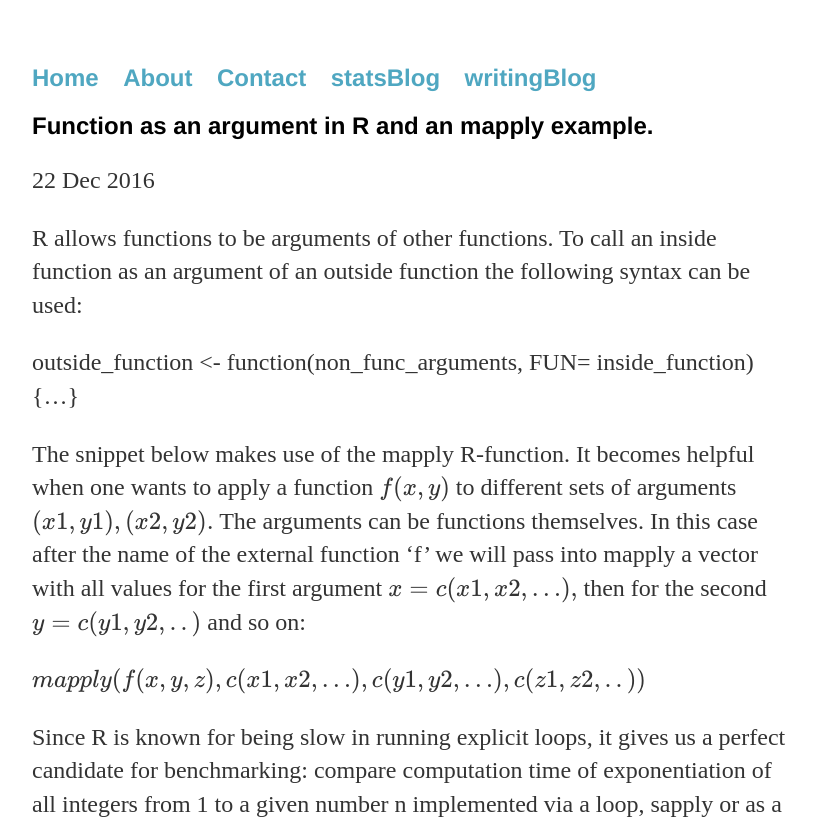
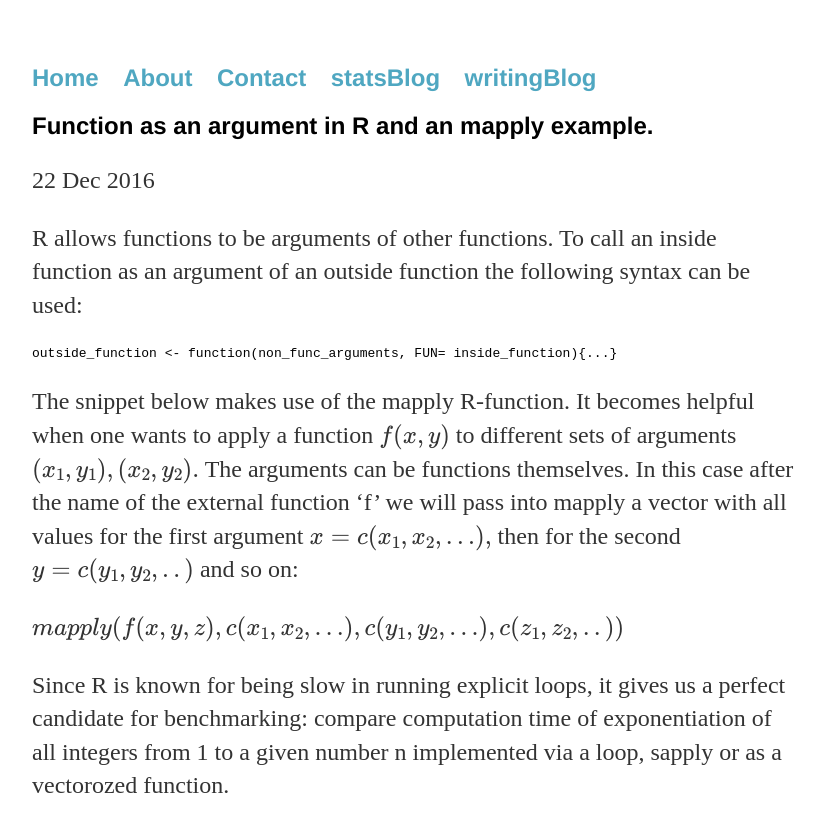
Before and after one commit to elizavetasemenova/elizavetasemenova.github.io, a Jekyll site: the page built from _posts/2016-12-22-function-as-an-argument-in-r.md, in a window 1280 px wide, cut to the strip 0-823 px from the top of the page. Shown: the whole strip, without its empty margins (224-1048 px from the left). Built offline with Jekyll 4.4.1, drawn with Linux system fonts in a browser that asks for light colours; formulas are drawn with MathJax 3; comment, search, counter and statistics services are not loaded.

Commit message:
Update 2016-12-22-function-as-an-argument-in-r.md

````diff
--- a/_posts/2016-12-22-function-as-an-argument-in-r.md
+++ b/_posts/2016-12-22-function-as-an-argument-in-r.md
@@ -7,14 +7,16 @@ comments: true
 
 R allows functions to be arguments of other functions. To call an inside function as an argument of an outside function the following syntax can be used:
 
+```r
 outside_function <- function(non_func_arguments, FUN= inside_function){...}
+```
 
-The snippet below makes use of the mapply R-function. It becomes helpful when one wants to apply a function $f(x,y)$ to different sets of arguments $(x1,y1), (x2,y2).$ The arguments can be functions themselves. In this case after the name of the external function 'f' we will pass into mapply a vector with all values for the first argument $x=c(x1,x2,...),$ then for the second $y=c(y1,y2,..)$ and so on:
+The snippet below makes use of the mapply R-function. It becomes helpful when one wants to apply a function $f(x,y)$ to different sets of arguments $(x_1,y_1), (x_2,y_2).$ The arguments can be functions themselves. In this case after the name of the external function 'f' we will pass into mapply a vector with all values for the first argument $x=c(x_1,x_2,...),$ then for the second $y=c(y_1,y_2,..)$ and so on:
 
 $mapply(f(x,y,z),
-       c(x1,x2,...),
-       c(y1,y2,...),
-       c(z1,z2,..))$
+       c(x_1,x_2,...),
+       c(y_1,y_2,...),
+       c(z_1,z_2,..))$
 
 Since R is known for being slow in running explicit loops, it gives us a perfect candidate for benchmarking: compare computation time of
 exponentiation of all  integers from 1 to a given number n implemented via a loop, sapply or as a vectorozed function.
````
